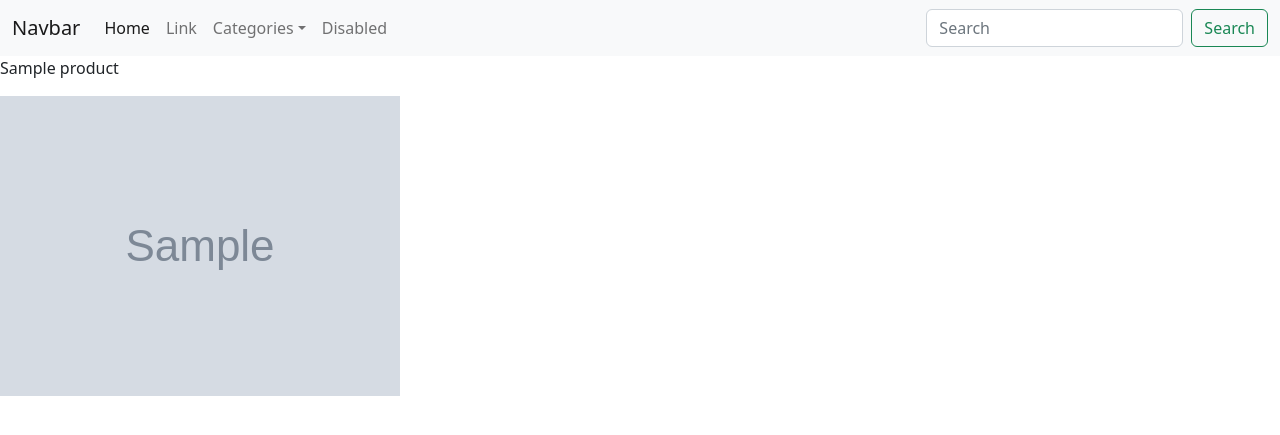
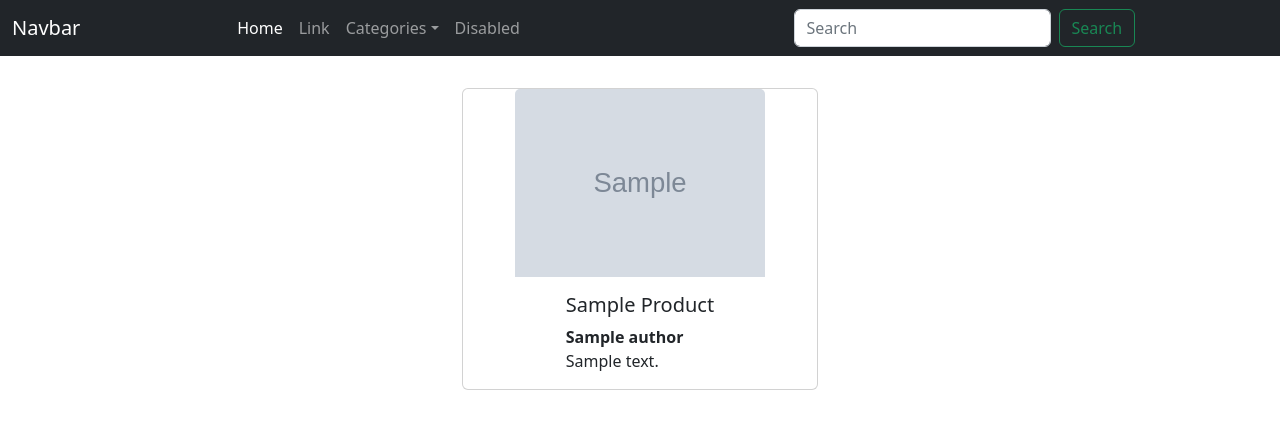
Before and after one commit to Biplob14/bookstore, a Django app: page /books/all/ in a window 1280 px wide. Shown: the top 435 px of the page. Run offline with Django 4.2, Linux system fonts and the light colour scheme; tables that the repository leaves empty hold one stand-in row (values such as "Sample post"); grey boxes marked "Sample" are stand-in pictures; some libraries are stand-ins or nearby versions.

Commit message:
template style

```diff
--- a/books/templates/books.html
+++ b/books/templates/books.html
@@ -1,13 +1,22 @@
 {% extends "base.html" %}
-{% load static %}
+{% comment %} {% load static %} {% endcomment %}
 
 {% block title %}All Books{% endblock %}
 {% block content %}
 
     {% for book in books %}
-        <p>{{ book }}</p>
-        <img src={{ book.cover.url }}>
-
+    <div class='col'>
+        <div class='card cards_book h-100'>
+            <div class="book-img">
+                <img src={{ book.cover.url }} class="card-img-top">
+            </div>
+            <div class="card-body">
+                <h5 class="card-title">{{ book.title|title }}</h5>
+                <b>{{book.author}}</b>
+                <p class="card-text">{{ book.description|capfirst|truncatechars:50 }}</p>
+            </div>
+        </div>
+    </div>
     {% endfor %}
 
 {% endblock %}
--- a/bookstore/settings.py
+++ b/bookstore/settings.py
@@ -109,6 +109,8 @@ USE_TZ = True
 # https://docs.djangoproject.com/en/4.1/howto/static-files/
 
 STATIC_URL = 'static/'
+STATIC_DIR = os.path.join(BASE_DIR,"static")
+STATICFILES_DIRS = [ STATIC_DIR, ]
 
 # Default primary key field type
 # https://docs.djangoproject.com/en/4.1/ref/settings/#default-auto-field
--- /dev/null
+++ b/static/base.css
@@ -0,0 +1,24 @@
+* {
+    margin: 0 auto;
+}
+body {
+    background-color: rgb(118, 113, 113);
+}
+
+.nav-link:hover {
+    color: #1cbfff !important;
+}
+
+.book-img {
+    margin: 0 auto;
+    width: 100%;
+    max-width: 250px;
+    height: auto;
+    max-height: 420px;
+    transition: color linear .2s;
+}
+
+.book-img:hover {
+    opacity: .6;
+    /* transition: opacity .5s ease-in-out; */
+}
--- a/templates/base.html
+++ b/templates/base.html
@@ -5,6 +5,7 @@
     <meta charset="UTF-8">
     <meta http-equiv="X-UA-Compatible" content="IE=edge">
     <meta name="viewport" content="width=device-width, initial-scale=1.0">
+    <link rel="stylesheet" href="{% static 'base.css' %}" type="text/css">
     <link href="https://cdn.jsdelivr.net/npm/bootstrap@5.2.3/dist/css/bootstrap.min.css" rel="stylesheet" integrity="sha384-rbsA2VBKQhggwzxH7pPCaAqO46MgnOM80zW1RWuH61DGLwZJEdK2Kadq2F9CUG65" crossorigin="anonymous">
     <title>{% block title %}Document{% endblock %}</title>
 </head>
@@ -13,11 +14,11 @@
     {% block navbar %}
     {% include 'navbar.html' %}
     {% endblock%}
-    <div id="content">
-        {% block content %} {% endblock %}
+    <div id="content" class="container">
+        <div class="row mt-1 row-cols-1 row-cols-md-3 g-4">
+            {% block content %} {% endblock %}
+        </div>
     </div>
-
-
 
     <!-- <script src="https://cdn.jsdelivr.net/npm/bootstrap@5.2.3/dist/js/bootstrap.min.js" integrity="sha384-cuYeSxntonz0PPNlHhBs68uyIAVpIIOZZ5JqeqvYYIcEL727kskC66kF92t6Xl2V" crossorigin="anonymous"></script> -->
     <script src="https://cdn.jsdelivr.net/npm/@popperjs/core@2.11.6/dist/umd/popper.min.js" integrity="sha384-oBqDVmMz9ATKxIep9tiCxS/Z9fNfEXiDAYTujMAeBAsjFuCZSmKbSSUnQlmh/jp3" crossorigin="anonymous"></script>
--- a/templates/navbar.html
+++ b/templates/navbar.html
@@ -1,7 +1,7 @@
 {% extends "base.html" %}
 {% block navbar %}
 
-<nav class="navbar navbar-expand-lg bg-light">
+<nav class="navbar navbar-expand-lg bg-dark navbar-dark">
     <div class="container-fluid">
         <a class="navbar-brand" href="#">Navbar</a>
         <button class="navbar-toggler" type="button" data-bs-toggle="collapse" data-bs-target="#navbarSupportedContent" aria-controls="navbarSupportedContent" aria-expanded="false" aria-label="Toggle navigation">
```
